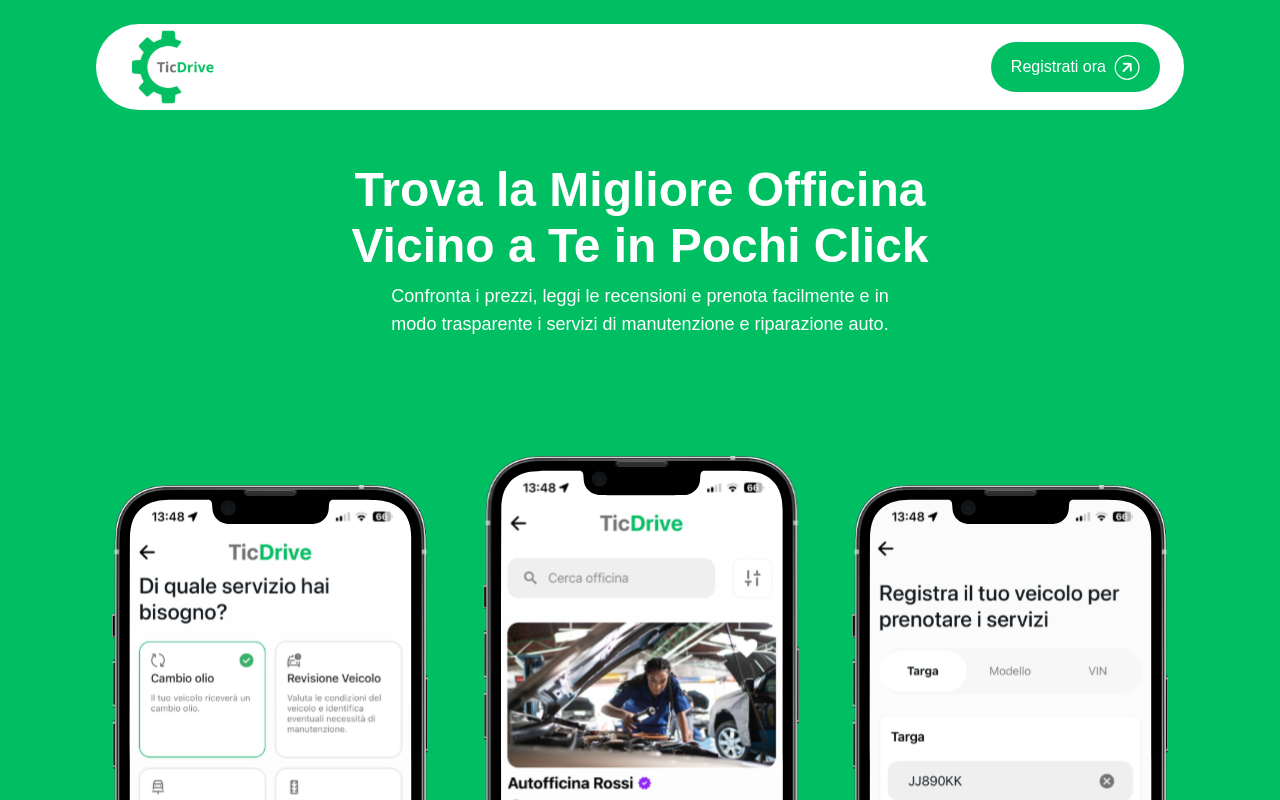
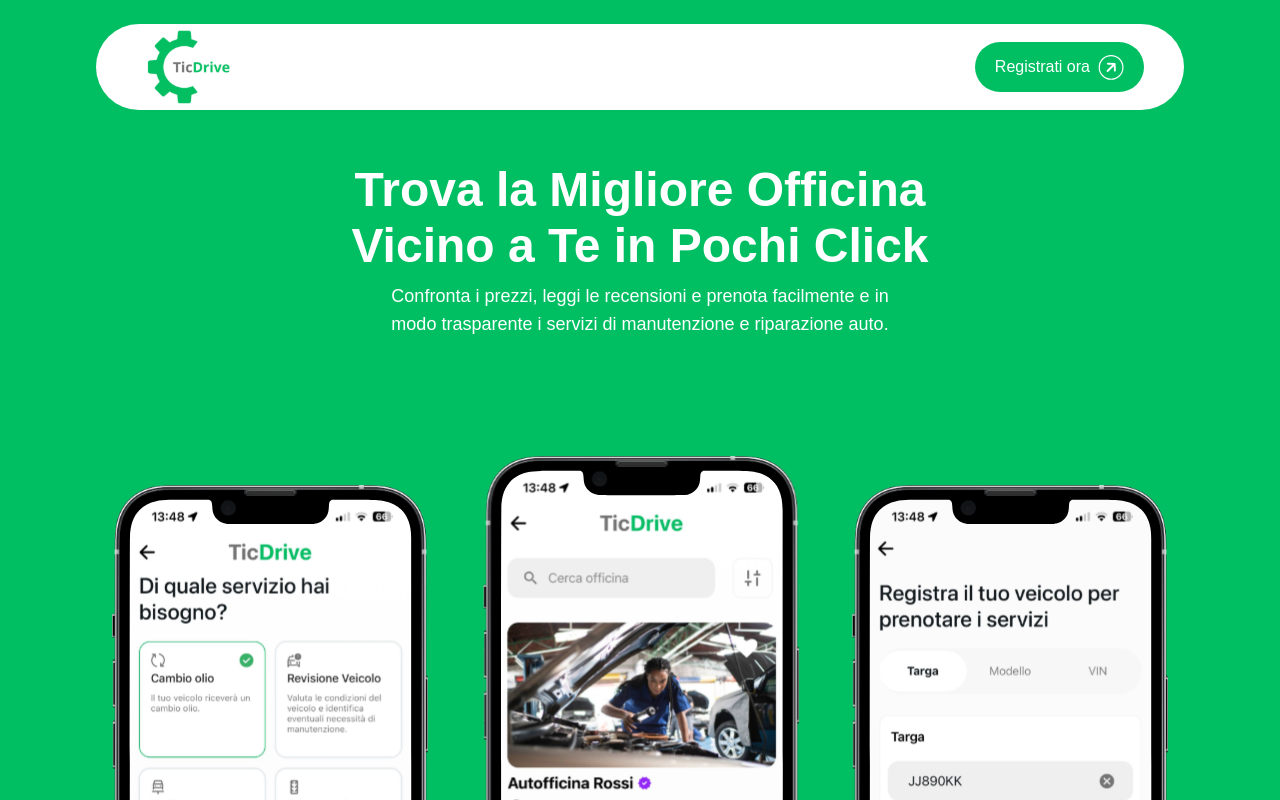
Before and after one commit to AlbyCosmy99/ticdrive-landing-page-frontend, a Next.js app: page / in a window 1280 px wide. Shown: the top 800 px of the page. Built offline with nearby package versions, Linux system fonts and the light colour scheme.

Commit message:
fix: navbar margins

```diff
--- a/src/app/components/Navbar.tsx
+++ b/src/app/components/Navbar.tsx
@@ -2,7 +2,7 @@
 import SignUpButton from '../components/SignUpButton'
 const NavBar = () => {
     return (
-        <div className="bg-white flex justify-between items-center m-6 rounded-full px-6 lg:mx-24 mx-10">
+        <div className="bg-white flex justify-between items-center m-6 rounded-full px-10 lg:mx-24 mx-4">
             <div className='m-1'>
                 <Logo />
             </div>
```
